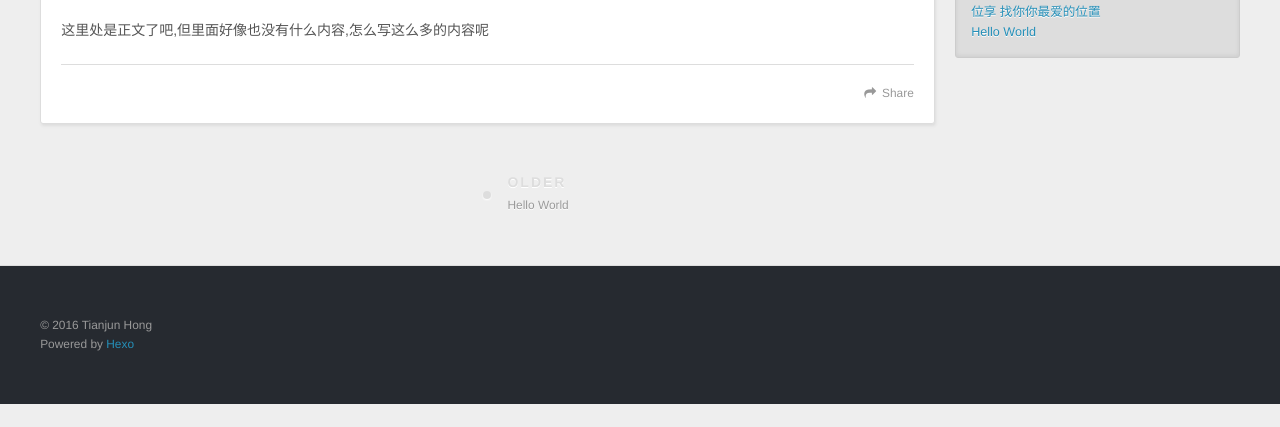
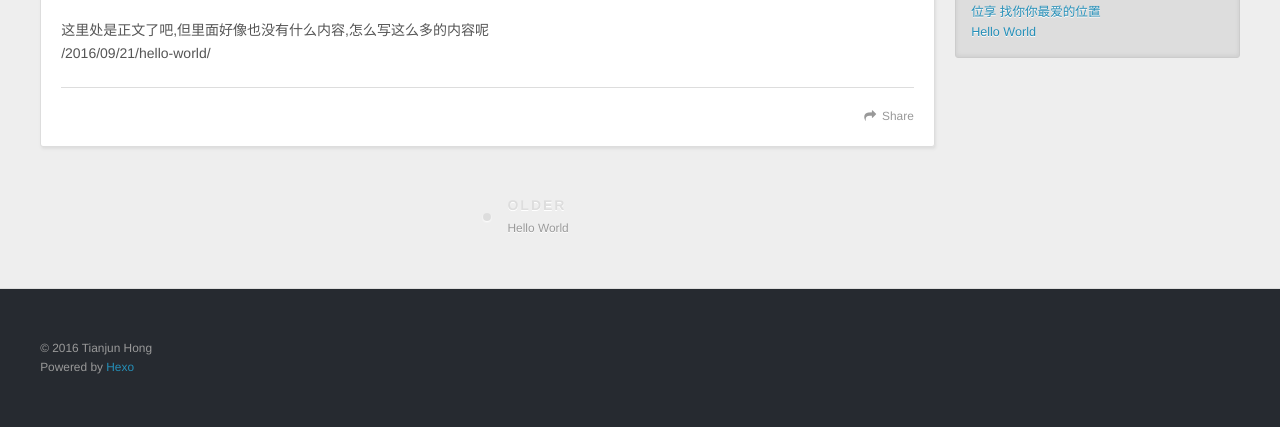
Before and after one commit to hongtianjun/Blog, a plain HTML site: page 2016/09/21/location-message-public/index.html in a window 1280 px wide. Shown: the part 523-950 px from the top of the page. Before the commit the page ends 927 px from the top, so only its background shows below. Drawn offline with nearby package versions, Linux system fonts and the light colour scheme.

Commit message:
Site updated: 2016-09-21 17:58:36

```diff
--- a/2016/09/21/location-message-public/index.html
+++ b/2016/09/21/location-message-public/index.html
@@ -5,16 +5,16 @@
 
   <title>位享 找你你最爱的位置 | Blog of hong7</title>
   <meta name="viewport" content="width=device-width, initial-scale=1, maximum-scale=1">
-  <meta name="description" content="这是一个标题这是另外一个标题这里处是正文了吧,但里面好像也没有什么内容,怎么写这么多的内容呢">
+  <meta name="description" content="这是一个标题这是另外一个标题这里处是正文了吧,但里面好像也没有什么内容,怎么写这么多的内容呢/2016/09/21/hello-world/">
 <meta property="og:type" content="article">
 <meta property="og:title" content="位享 找你你最爱的位置">
 <meta property="og:url" content="http://www.hongtianjun.cn/2016/09/21/location-message-public/index.html">
 <meta property="og:site_name" content="Blog of hong7">
-<meta property="og:description" content="这是一个标题这是另外一个标题这里处是正文了吧,但里面好像也没有什么内容,怎么写这么多的内容呢">
-<meta property="og:updated_time" content="2016-09-21T09:34:01.000Z">
+<meta property="og:description" content="这是一个标题这是另外一个标题这里处是正文了吧,但里面好像也没有什么内容,怎么写这么多的内容呢/2016/09/21/hello-world/">
+<meta property="og:updated_time" content="2016-09-21T09:58:28.000Z">
 <meta name="twitter:card" content="summary">
 <meta name="twitter:title" content="位享 找你你最爱的位置">
-<meta name="twitter:description" content="这是一个标题这是另外一个标题这里处是正文了吧,但里面好像也没有什么内容,怎么写这么多的内容呢">
+<meta name="twitter:description" content="这是一个标题这是另外一个标题这里处是正文了吧,但里面好像也没有什么内容,怎么写这么多的内容呢/2016/09/21/hello-world/">
 
     <link rel="alternate" href="/atom.xml" title="Blog of hong7" type="application/atom+xml">
 
@@ -85,7 +85,7 @@
 
     <div class="article-entry" itemprop="articleBody">
 
-        <h2 id="这是一个标题"><a href="#这是一个标题" class="headerlink" title="这是一个标题"></a>这是一个标题</h2><h3 id="这是另外一个标题"><a href="#这是另外一个标题" class="headerlink" title="这是另外一个标题"></a>这是另外一个标题</h3><p>这里处是正文了吧,但里面好像也没有什么内容,怎么写这么多的内容呢</p>
+        <h2 id="这是一个标题"><a href="#这是一个标题" class="headerlink" title="这是一个标题"></a>这是一个标题</h2><h3 id="这是另外一个标题"><a href="#这是另外一个标题" class="headerlink" title="这是另外一个标题"></a>这是另外一个标题</h3><p>这里处是正文了吧,但里面好像也没有什么内容,怎么写这么多的内容呢<br>/2016/09/21/hello-world/</p>
 
 
     </div>
```
Also changed, not shown: index.html (+1 -1 lines).
